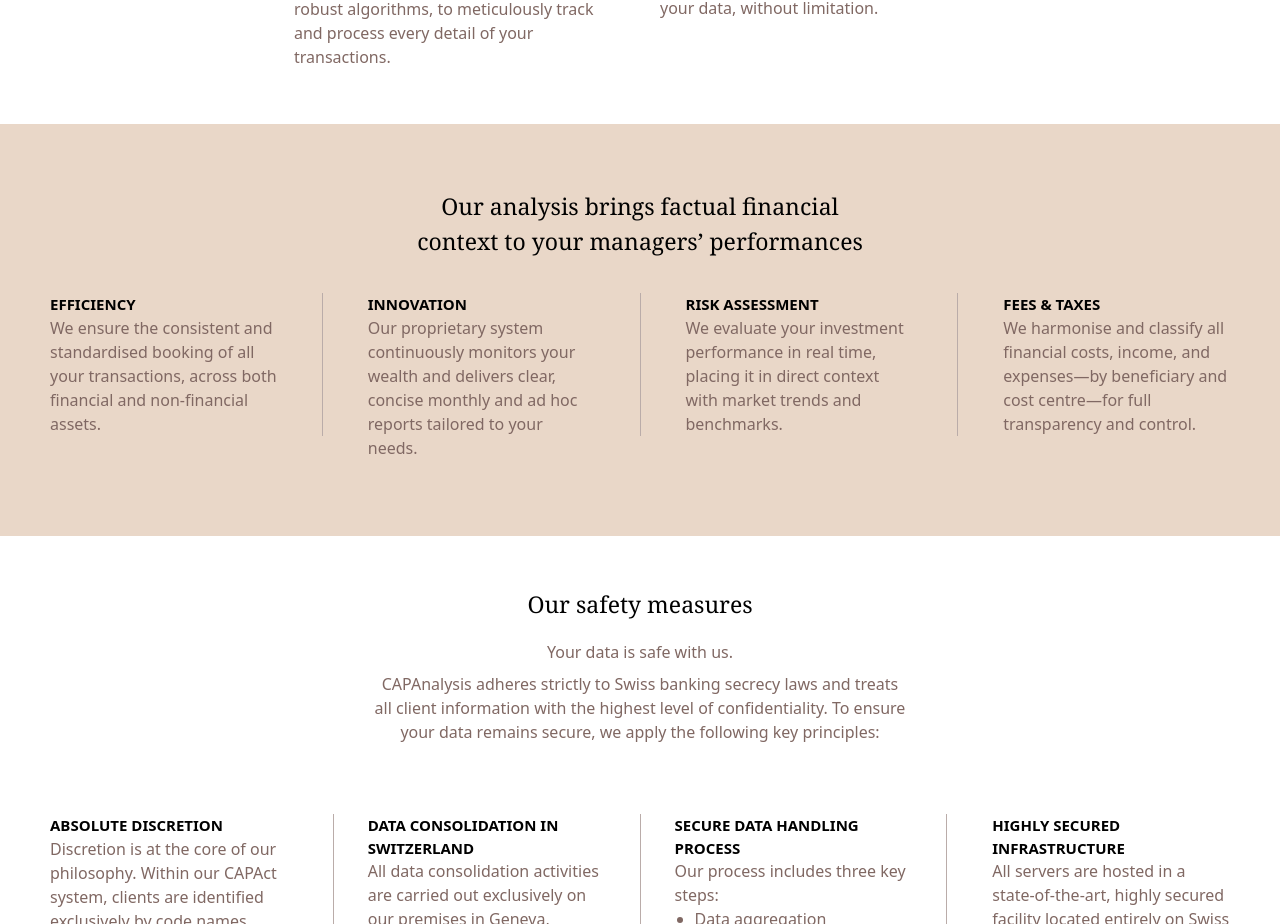
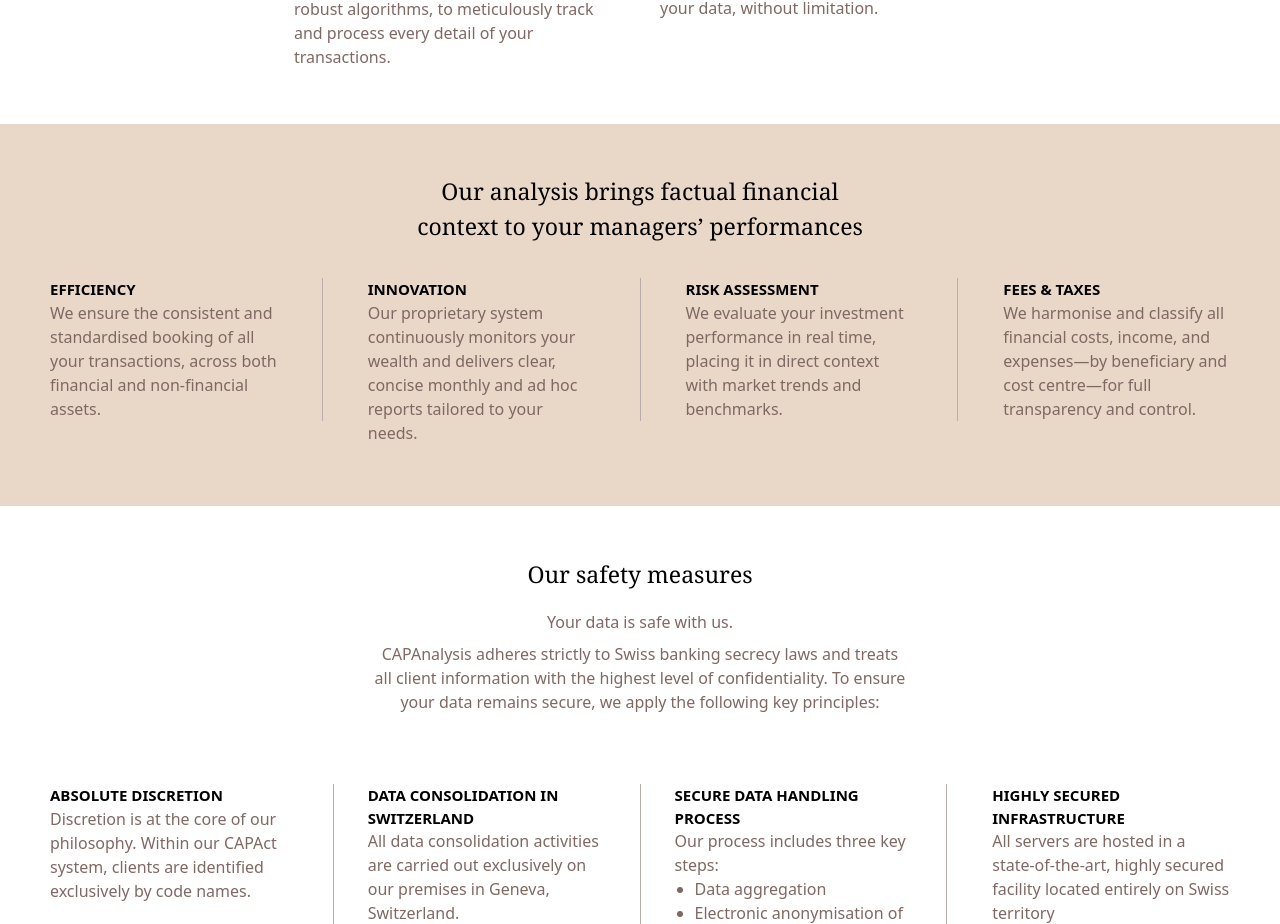
Before and after one commit to pierre-debruyne/CapAnalysis, a Next.js app: page /capact-innovation-software-performance-investments in a window 1280 px wide. Shown: the part 1240-2164 px from the top of the page. Built offline with nearby package versions, Linux system fonts and the light colour scheme.

Commit message:
fix: padding

```diff
--- a/src/app/capact-innovation-software-performance-investments/page.tsx
+++ b/src/app/capact-innovation-software-performance-investments/page.tsx
@@ -54,7 +54,7 @@ export default function CapactInnovationSoftwarePerformanceInvestments() {
       </div>
 
       <div className="flex w-full">
-        <div className="bg-[#e9d7c8] w-full py-[65px] px-[50px]">
+        <div className="bg-[#e9d7c8] w-full p-[50px]">
           <h2 className="text-center text-[23px] font-serif font-normal">
             Our analysis brings factual financial <br /> context to your
             managers’ performances
```
